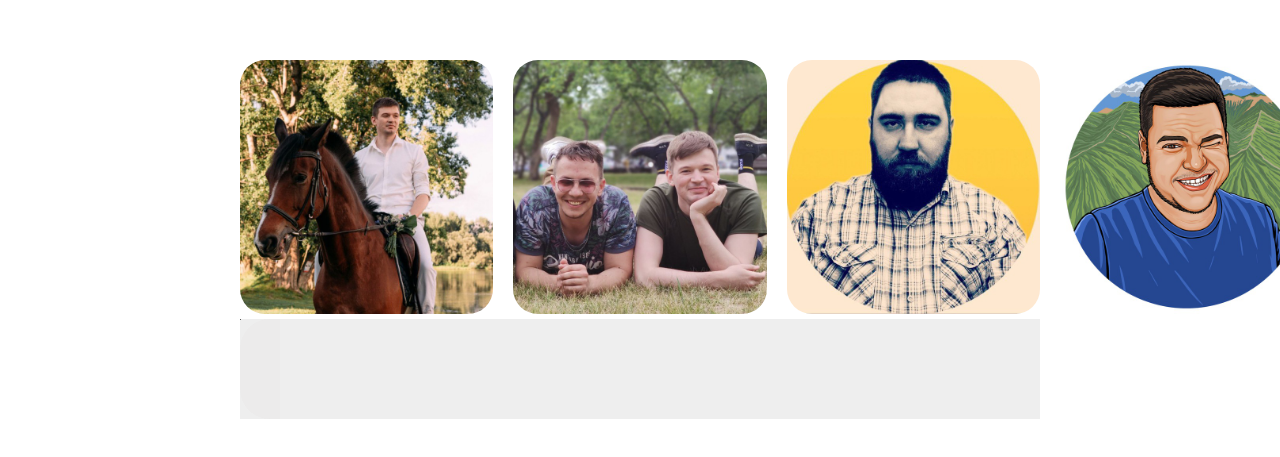
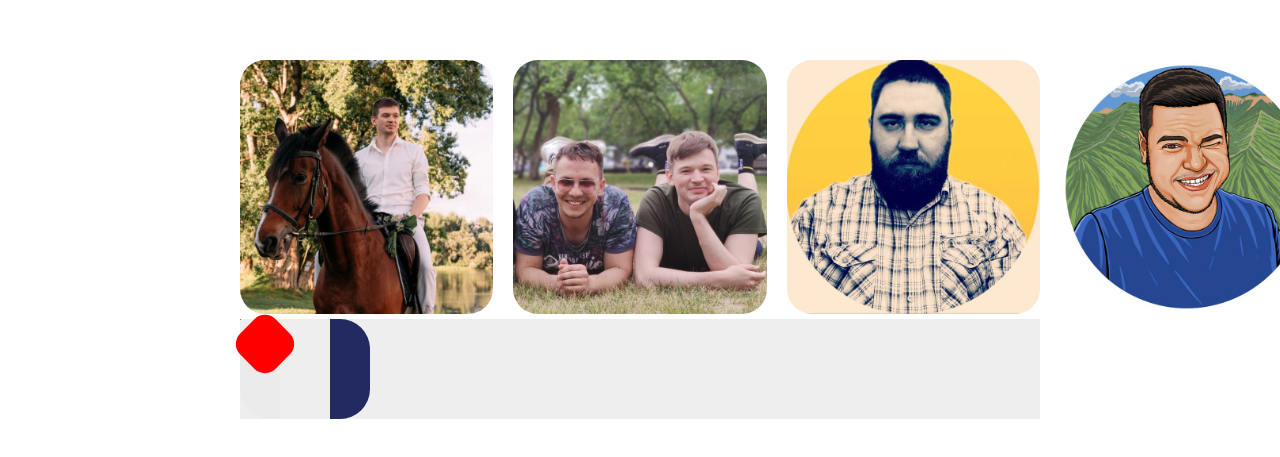
Before and after one commit to VladimirBelonogov/slider1, a plain HTML site: page index.html in a window 1280 px wide. Shown: the part 163-620 px from the top of the page. Drawn offline with Linux system fonts and the light colour scheme.

Commit message:
Add files via upload

```diff
--- a/css/style.css
+++ b/css/style.css
@@ -75,12 +75,13 @@ body{
     position: absolute;
     top: 0px;
     left: 0px;
-    width: 1px;
-    height: 1px;
+    width: 50px;
+    height: 50px;
     transform: rotate(45deg);
     z-index: 20;
     background-color: rgb(77, 77, 77);
     border-radius: 15px;
+    background-color: red;
 }
 .slider__body_scrollLeft::before{
     content: '';
@@ -94,13 +95,13 @@ body{
     background-color: rgb(77, 77, 77);
     border-radius: 30px;
 }
-.slider__body_previos-item{
+.slider__body_scrollRight{
     flex: 0 0 40px;
-    background-color: rgb(236, 235, 235);
+    background-color: rgb(35, 42, 98);
     border-radius: 0px 30px 30px 0px;
-
+    transform: translate(50px);
 }
-/* .slider__body_previos-item::before{
+/* .slider__body_scrollRight::before{
     content: '';
     position: absolute;
     top: 0px;
@@ -112,7 +113,7 @@ body{
     background-color: rgb(77, 77, 77);
     border-radius: 30px;
 }
-.slider__body_previos-item::after{
+.slider__body_scrollRight::after{
     content: '';
     position: absolute;
     top: 0px;
@@ -203,8 +204,6 @@ body{
     height: 100px;
 }
 
-
-
 /* .slider__item:nth-child(4){
     padding: 0px 10px;
     flex: 0 0 33.333%;
```
